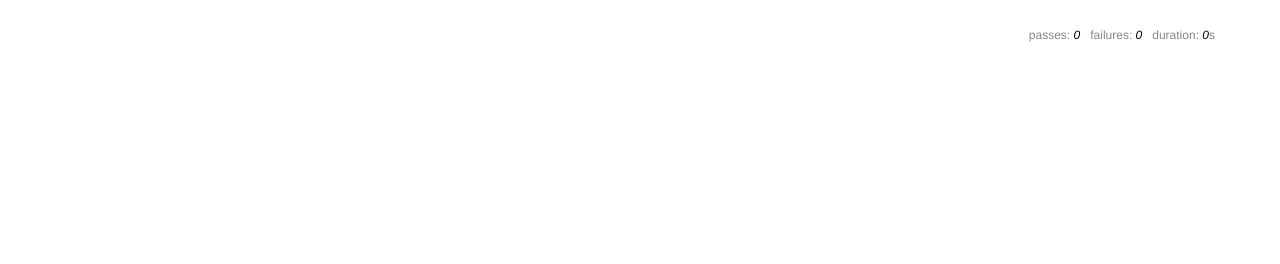
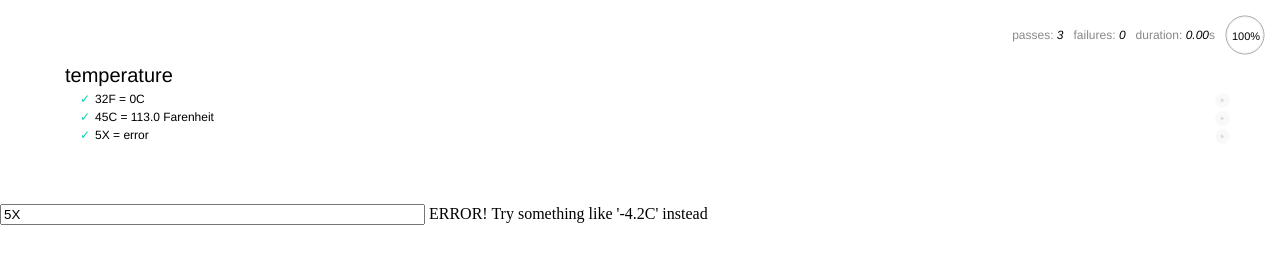
Before and after one commit to alu0100763379/Conversor_Temperatura, a website with bundled scripts: page tests/index.html in a window 1280 px wide. Built offline with nearby package versions, Linux system fonts and the light colour scheme.

```diff
--- /dev/null
+++ b/minified/global.css
@@ -0,0 +1,7 @@
+input,td,th{text-align:right;font-size:large}
+#converted,body,input,td,th{font-size:large}
+td,th{vertical-align:top}
+#converted{color:red;font-weight:700}
+input{border:none;border-radius:20px;padding:5px}
+body{background-color:#b0c4de;font-family:"Lucida Sans Typewriter","Lucida Console",Monaco,"Bitstream Vera Sans Mono",monospace}
+h1{font-weight:400;font-family:"Brush Script MT",cursive;background:#3C5681;padding:5px 15px;color:#fff;display:inline-block;border-radius:10px}
--- /dev/null
+++ b/minified/index.html
@@ -0,0 +1 @@
+<html><head><meta http-equiv=Content-Type content="text/html; charset=UTF-8"><title>JavaScript Temperature Converter</title><link href=normalize.css rel=stylesheet type=text/css><link href=global.css rel=stylesheet type=text/css><script type=text/javascript src=temperature.js></script></head><body><h1>Temperature Converter</h1><table><tr><th>Enter Temperature (examples: 32F, 45C, -2.5f):</th><td><input id=original autofocus onchange=calculate(); placeholder=32F size=50></td></tr><tr><th>Converted Temperature:</th><td><span class=output id=converted></span></td></tr></table></body></html>
--- /dev/null
+++ b/minified/temperature.js
@@ -0,0 +1 @@
+"use strict";function calculate(){var e,i=original.value,t=/([-+]?\d+(?:\.\d*)?)\s*([fFcC])/,n=i.match(t);if(n){var a=n[1],r=n[2];a=parseFloat(a),"c"==r||"C"==r?(e=9*a/5+32,e=e.toFixed(1)+" Farenheit"):(e=5*(a-32)/9,e=e.toFixed(1)+" Celsius"),converted.innerHTML=e}else converted.innerHTML="ERROR! Try something like '-4.2C' instead"}
--- a/tests/index.html
+++ b/tests/index.html
@@ -8,9 +8,15 @@
   </head>
   <body>
     <div id="mocha"></div>
+    <input id="original" placeholder="32F" size="50">
+    <span class="output" id="converted"></span>
+
+    <script src="chai.js"></script>
     <script src="mocha.js"></script>
-    <script>mocha.setup('bdd');</script>
+    <script src="../temperature.js"></script>
+    <script>mocha.setup('tdd')</script>
     <script src="tests.js"></script>
+
     <script>
       mocha.run();
     </script>
--- a/tests/tests.js
+++ b/tests/tests.js
@@ -0,0 +1,19 @@
+var assert = chai.assert;
+
+suite('temperature', function() {
+    test('32F = 0C', function() {
+        original.value = "32F";
+        calculate();
+        assert.deepEqual(converted.innerHTML, "0.0 Celsius");
+    });
+    test('45C = 113.0 Farenheit', function() {
+        original.value = "45C";
+        calculate();
+        assert.deepEqual(converted.innerHTML, "113.0 Farenheit");
+    });
+    test('5X = error', function() {
+        original.value = "5X";
+        calculate();
+        assert.match(converted.innerHTML, /ERROR/);
+    });
+});
```
Also changed, not shown: package.json (+7 -1 lines), 1 other file.
